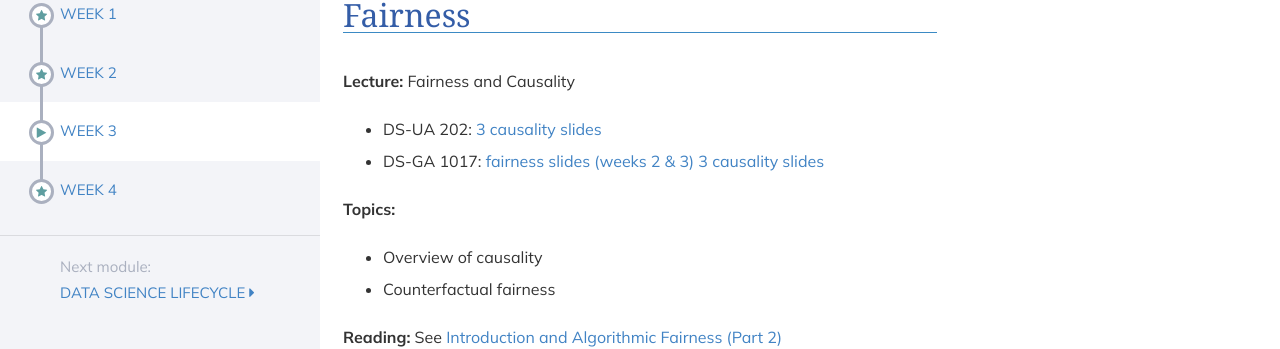
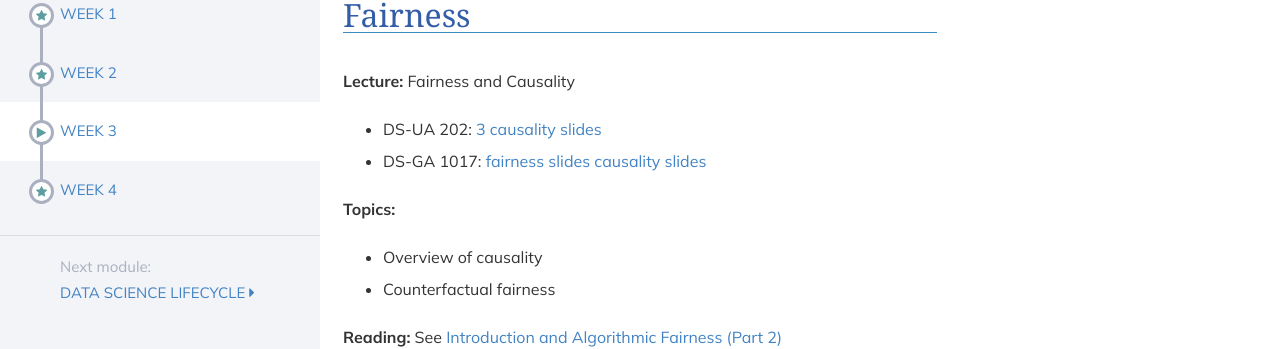
Before and after one commit to DataResponsibly/rds24, a Jekyll site: the page built from modules/fairness/_posts/2000-01-03-week3.md, in a window 1280 px wide. Shown: the part 145-494 px from the top of the page. Built offline with Jekyll 4.4.1, drawn with Linux system fonts in a browser that asks for light colours; nearby versions of some CDN libraries.

Commit message:
Update 2000-01-03-week3.md

```diff
--- a/modules/fairness/_posts/2000-01-03-week3.md
+++ b/modules/fairness/_posts/2000-01-03-week3.md
@@ -7,7 +7,7 @@ title: Week 3
 **Lecture:** Fairness and Causality
 
 * DS-UA 202: [3 causality slides](../../../assets/3_causality_202.pdf)
-* DS-GA 1017: [fairness slides (weeks 2 & 3)](../../../assets/2_3_Fairness_1017.pdf) [3 causality slides](../../../assets/3_causality_202.pdf)
+* DS-GA 1017: [fairness slides](../../../assets/2_3_Fairness_1017.pdf) [causality slides](../../../assets/3_causality_202.pdf)
 
 **Topics:**
 
```
